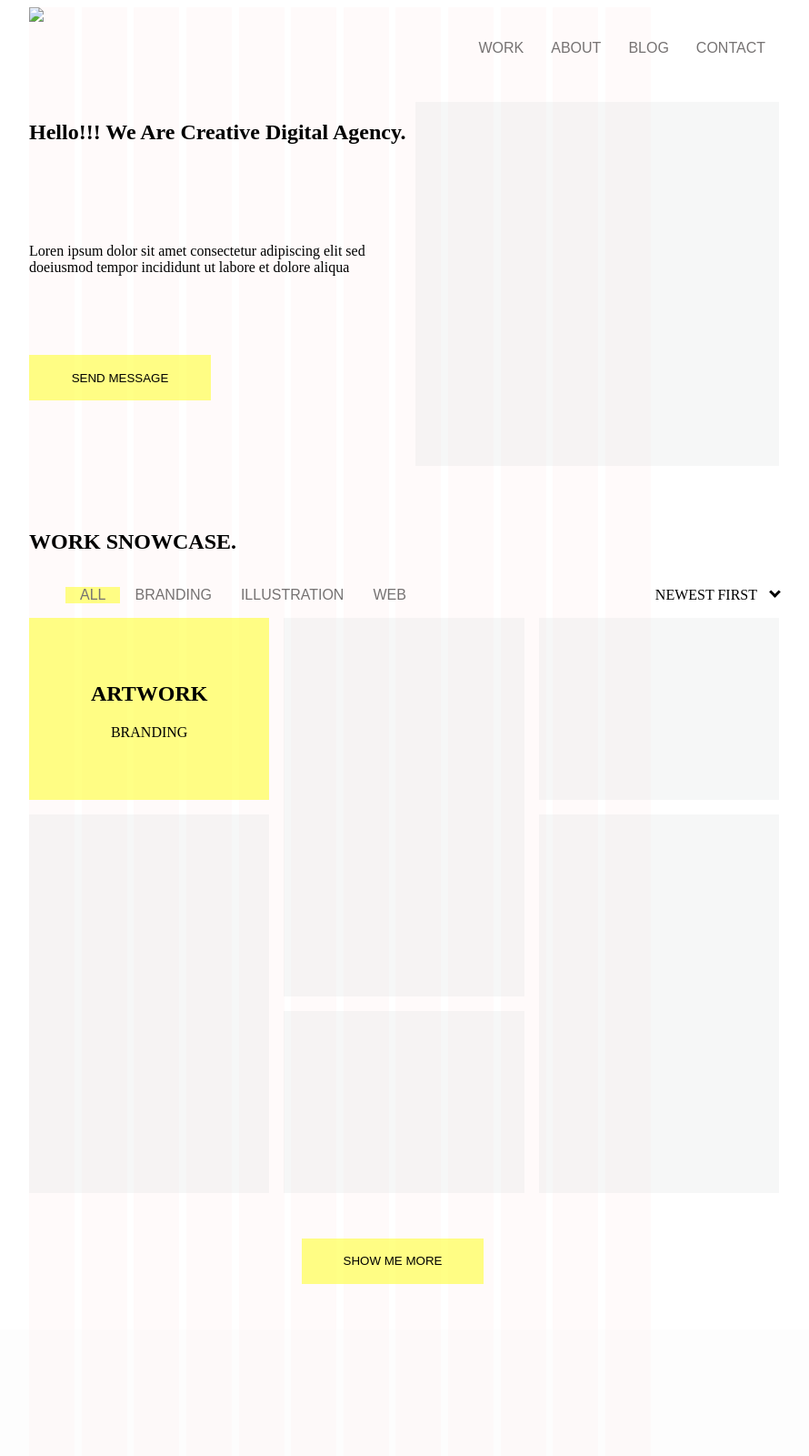
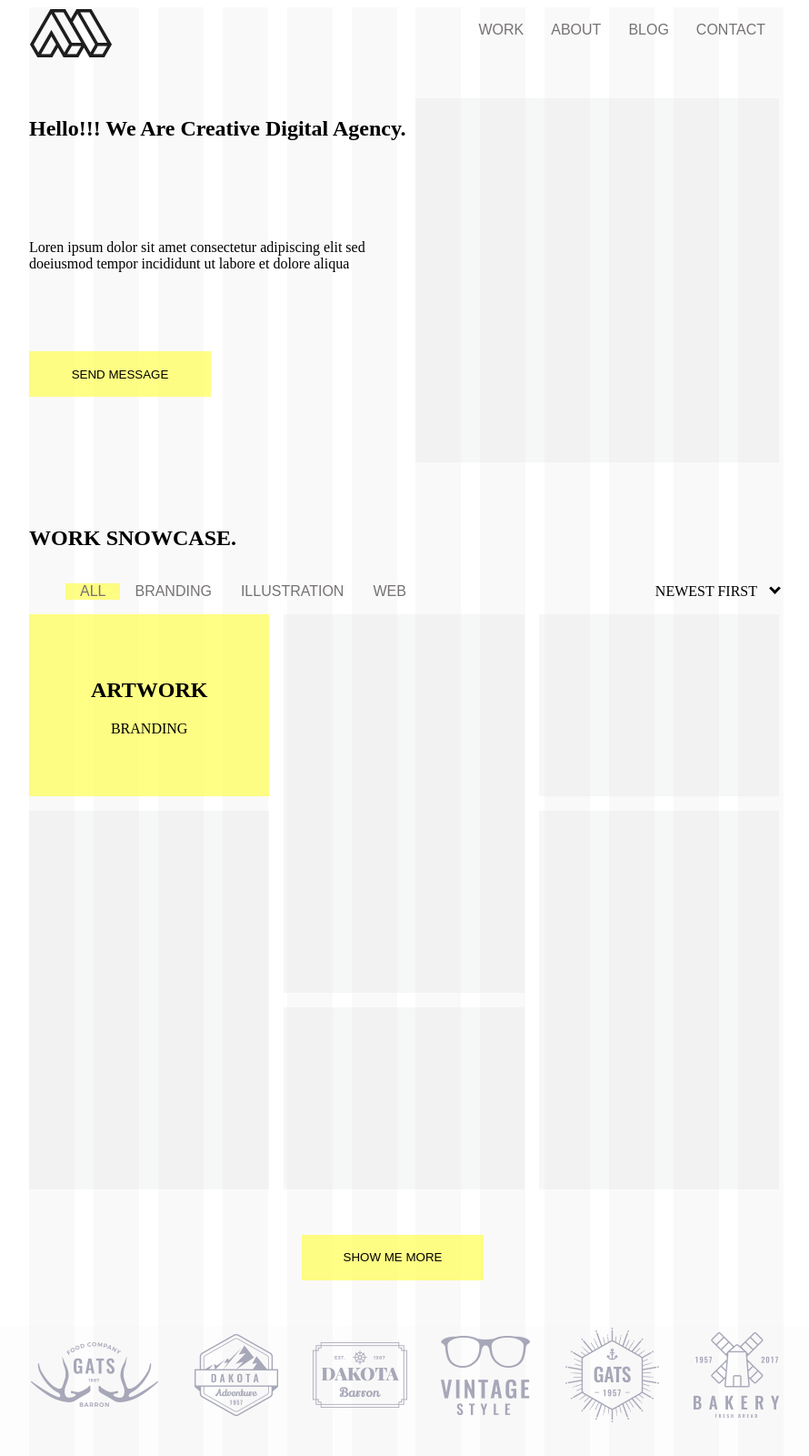
Before and after one commit to Gatskevich/sowtclublaboratorium, a plain HTML site: page index.html in a window 1280 px wide. Shown: the top 1600 px of the page at 91% size, without its empty margins (276-1166 px from the left). Drawn offline with Linux system fonts and the light colour scheme.

Commit message:
add footer and some img

```diff
--- a/css/style.css
+++ b/css/style.css
@@ -1,12 +1,19 @@
 
-main{
+
+body{
     display: flex;
     flex-direction: column;
     position: absolute;
 
 }
+header{
+    margin: 0px 300px;
+}
 section{
     margin: 0px 300px;
+}
+footer{
+    margin-top: 50px;
 }
 .input-fir{
   border: medium none;
@@ -48,6 +55,10 @@ section{
   color: #757272;
   text-decoration: none;
 }
+.img-li{
+    position: absolute;
+
+}
 .second-nav{
     display: flex;
     justify-content: space-between;
@@ -74,14 +85,15 @@ section{
     display: flex;
     flex-direction: row;
     justify-content: space-between;
-    z-index: 0;
-    margin-left: 300px;
-    margin-right: 280px;
+    z-index: -1;
+    position: absolute;
+    width: 830px;
+    margin: 0px 300px;
 }
 #back-rec div{
-    height: 4000px;
+    height: 3600px;
     width:50px;
-    background: Snow;
+    background: rgba(248, 246, 246, 0.671);
 }
 .first-part{
     display: flex;
@@ -224,10 +236,41 @@ section{
     width: 410px;
     height: 400px;
 }
-/* .footer{
+.footer{
     display: flex;
+    justify-content: space-around;
+    align-items:center;
     background: rgb(0, 0, 0);
     width: auto;
     height: 150px;
-    margin-bottom: 50px;
-} */
+}
+.footer div p{
+    color :aliceblue;
+}
+.footer div a{
+    color :aliceblue;
+}
+.img-content{
+    display: flex;
+    align-items:center;
+    justify-content: space-between;
+    margin: 0px 300px;
+}
+.footer-part{
+    display: flex;
+    justify-content: center;
+    align-items:center;
+    margin-left: 100px;
+}
+.footer-part-a{
+    margin-right: 120px;
+}
+.arrow-back{
+    border: solid rgb(255, 255, 255);
+    border-width: 0 3px 3px 0;
+    display: inline-block;
+    padding: 3px;
+    transform: rotate(225deg);
+    margin: 0px 0px 4px 15px;
+
+}
--- a/index.html
+++ b/index.html
@@ -6,10 +6,23 @@
         <link rel="stylesheet" href="css/style.css">
     </head>
     <body>
-        <main>
-            <section class="intro">
+            <div id = "back-rec">
+                <div></div>
+                <div></div>
+                <div></div>
+                <div></div>
+                <div></div>
+                <div></div>
+                <div></div>
+                <div></div>
+                <div></div>
+                <div></div>
+                <div></div>
+                <div></div>
+            </div>
+            <header>
+                <img class="img-li" src="img/LOGO-Png.png" alt="icon">
                 <nav class="first-nav">
-                    <img src="/img/ziqyQ-BgurU.png">
                     <ul>
                         <li ><a href="#">WORK</a></li>
                         <li><a href="#">ABOUT</a></li>
@@ -17,6 +30,9 @@
                         <li><a href="#">CONTACT</a></li>
                     </ul>
                 </nav>
+            </header>
+            <section class="intro">
+
                 <div class = "first-part">
                     <div class = "desc">
                         <h1>Hello!!! We Are Creative Digital Agency.</h1>
@@ -53,6 +69,14 @@
                 <input class = "input-sec" type="submit" value="SHOW ME MORE">
             </section>
             <div class = "img-places">
+                <div class="img-content">
+                    <img src="img/png1.png" alt="icon">
+                    <img src="img/png2.png" alt="icon">
+                    <img src="img/png3.png" alt="icon">
+                    <img src="img/png4.png" alt="icon">
+                    <img src="img/png5.png" alt="icon">
+                    <img src="img/png6.png" alt="icon">
+                </div>
             </div>
             <section>
                 <h1>ABOUT AS.</h1>
@@ -128,25 +152,16 @@
                     <div class="part-contact2"></div>
                 </div>
             </section>
-        </main>
-        <footer>
-            <div class = "footer">
-
-            </div>
-        </footer>
-        <div id = "back-rec">
-            <div></div>
-            <div></div>
-            <div></div>
-            <div></div>
-            <div></div>
-            <div></div>
-            <div></div>
-            <div></div>
-            <div></div>
-            <div></div>
-            <div></div>
-            <div></div>
-        </div>
+            <footer>
+                <div class = "footer">
+                    <div class="footer-part">
+                        <img src="img/Logo--Belyy.png">
+                        <p>© 2020 - Mint, All Right Reserved</p>
+                    </div>
+                    <div class="footer-part-a">
+                        <a>BACK TO TOP<i class="arrow-back"></i></a>
+                    </div>
+                </div>
+            </footer>
     </body>
 </html>
```
Also changed, not shown: img/LOGO-Png.png (added), img/Logo--Belyy.png (added), img/png1.png (added), img/png2.png (added), img/png3.png (added), img/png4.png (added), img/png5.png (added), img/png6.png (added).
